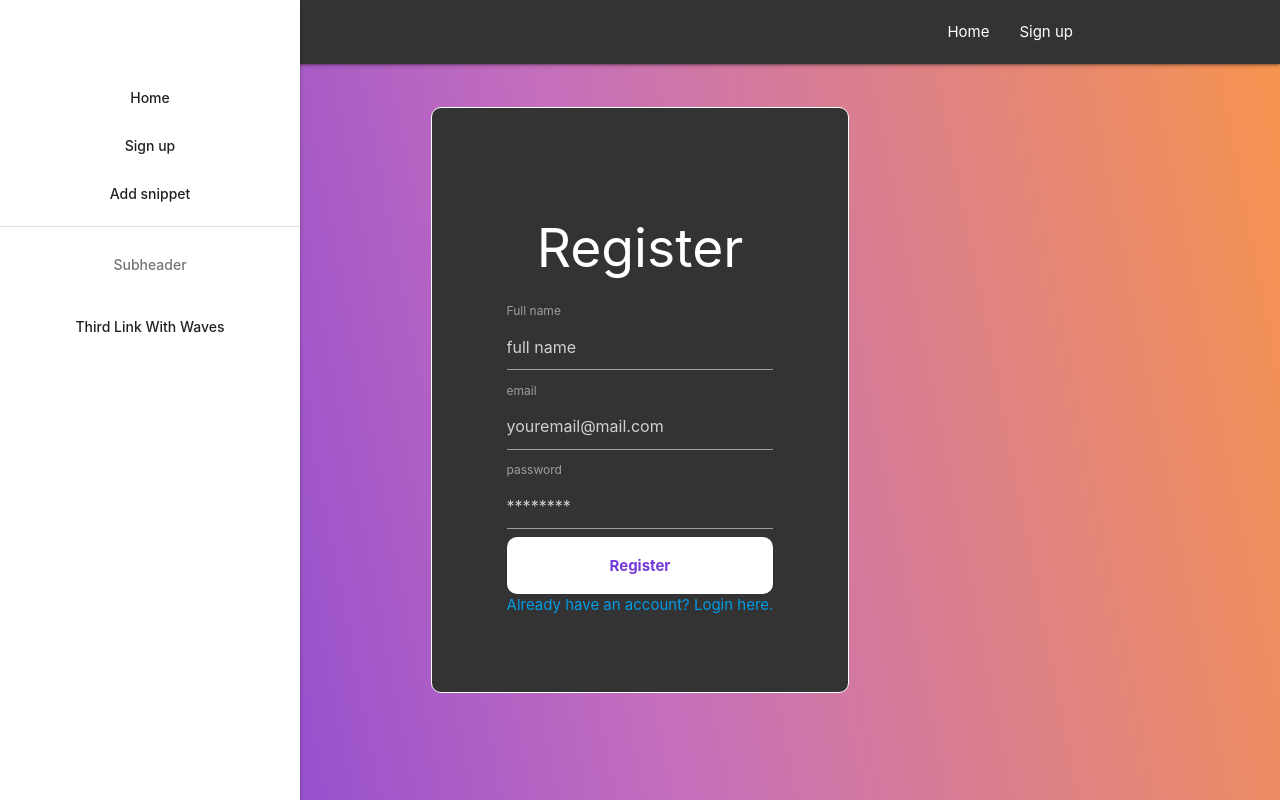
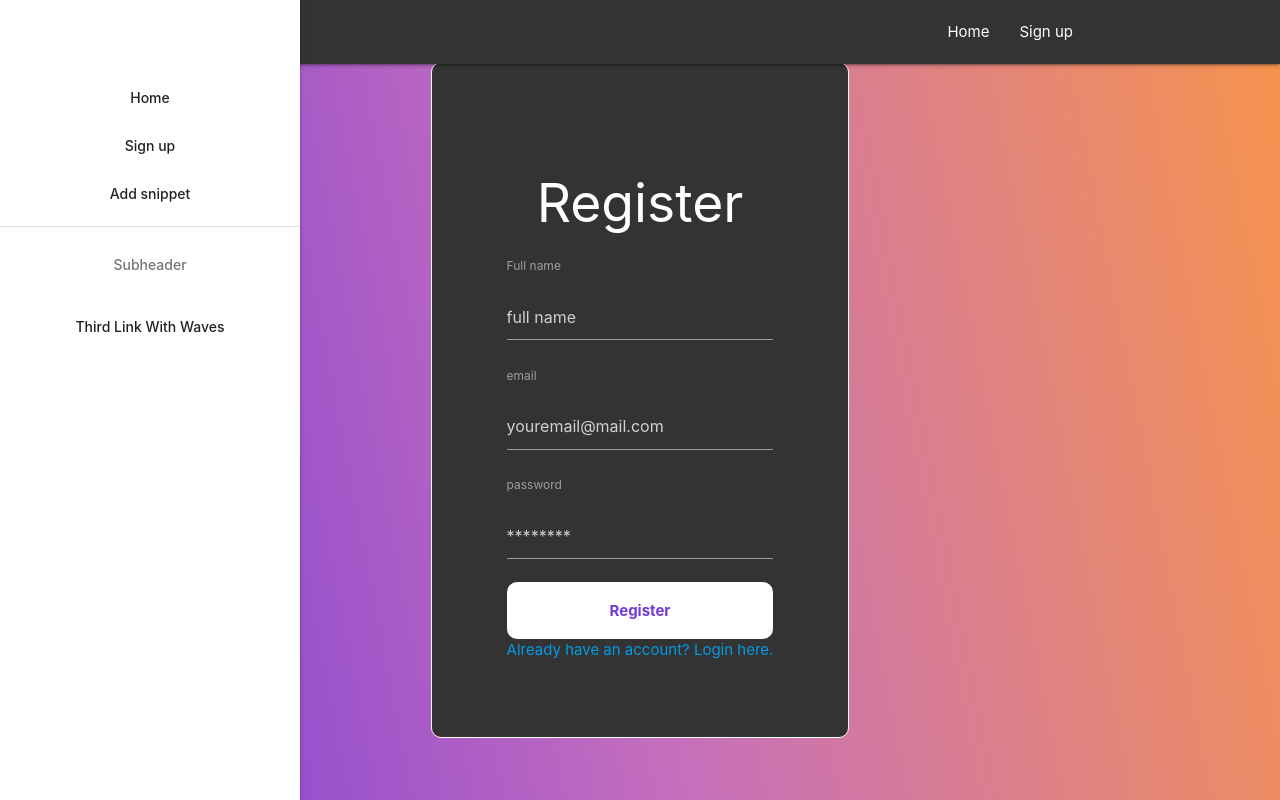
Before and after one commit to tviitanen/advanced-web-applications-project, a React (Create React App) app in the folder client/: page /register in a window 1280 px wide. Built offline with nearby package versions, Linux system fonts and the light colour scheme.

Commit message:
ui improvements

```diff
--- a/client/src/App.css
+++ b/client/src/App.css
@@ -80,3 +80,6 @@ button {
   border: none;
   border-radius: 10px;
 }
+.input-field input {
+  color: white;
+}
--- a/client/src/components/AddSnippet.js
+++ b/client/src/components/AddSnippet.js
@@ -4,9 +4,15 @@ import { useState } from "react";
 export const AddSnippet = (props) => {
   let navigate = useNavigate();
   const [snippetData, setSnippetData] = useState({});
+  const jwt = props.jwt;
 
   const handleSubmit = (event) => {
     event.preventDefault();
+    if (!jwt) {
+      alert("You need to be logged in to add a snippet");
+      return;
+    }
+
     fetch("http://localhost:4000/api/add-data", {
       method: "POST",
       headers: {
@@ -38,11 +44,18 @@ export const AddSnippet = (props) => {
         onChange={handleChange}
       >
         <label htmlFor="title">Title</label>
-        <input type="String" placeholder="Add title" id="title" name="title" />
+        <input
+          type="String"
+          required
+          placeholder="Add title"
+          id="title"
+          name="title"
+        />
         <label htmlFor="code">Code snippet</label>
         <div className="input-field col s12">
           <textarea
             type="String"
+            required
             className="materialize-textarea"
             placeholder="Type your code here"
             id="code"
--- a/client/src/components/Login.js
+++ b/client/src/components/Login.js
@@ -6,9 +6,14 @@ export const Login = (props) => {
   const [userData, setUserData] = useState({});
 
   let navigate = useNavigate();
+  const jwt = props.jwt;
 
   const handleSubmit = (e) => {
     e.preventDefault();
+    if (jwt) {
+      alert("You are already logged in");
+      return;
+    }
     console.log(userData.email);
 
     fetch("http://localhost:4000/users/login", {
@@ -48,19 +53,25 @@ export const Login = (props) => {
         onChange={handleChange}
       >
         <label htmlFor="email">email</label>
+        <div className="input-field">
           <input
             type="email"
+            required
             placeholder="youremail@mail.com"
             id="email"
             name="email"
           />
+        </div>
         <label htmlFor="password">password</label>
+        <div className="input-field">
           <input
             type="password"
+            required
             placeholder="********"
             id="password"
             name="password"
           />
+        </div>
         <button className="button" type="submit">
           Log In
         </button>
--- a/client/src/components/Register.js
+++ b/client/src/components/Register.js
@@ -4,11 +4,13 @@ import { useNavigate } from "react-router-dom";
 
 export const Register = (props) => {
   const [userData, setUserData] = useState({});
+  const jwt = props.jwt;
 
   let navigate = useNavigate();
 
   const handleSubmit = (e) => {
     e.preventDefault();
+
     console.log(userData.email);
 
     fetch("http://localhost:4000/users/register", {
@@ -48,21 +50,29 @@ export const Register = (props) => {
         onChange={handleChange}
       >
         <label htmlFor="name">Full name</label>
-        <input name="name" id="name" placeholder="full name" />
+        <div className="input-field">
+          <input name="name" id="name" required placeholder="full name" />
+        </div>
         <label htmlFor="email">email</label>
+        <div className="input-field">
           <input
             type="email"
+            required
             placeholder="youremail@mail.com"
             id="email"
             name="email"
           />
+        </div>
         <label htmlFor="password">password</label>
+        <div className="input-field">
           <input
             type="password"
+            required
             placeholder="********"
             id="password"
             name="password"
           />
+        </div>
         <button type="submit" className="button">
           Register
         </button>
```
Lines whose indentation alone changed are shown as unchanged.
